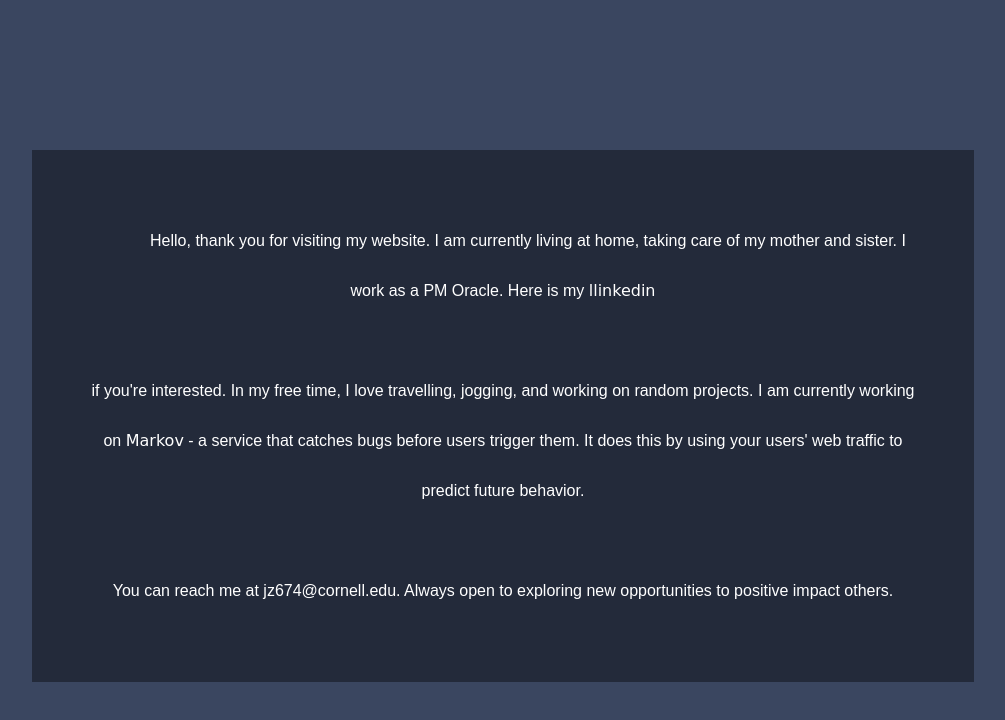
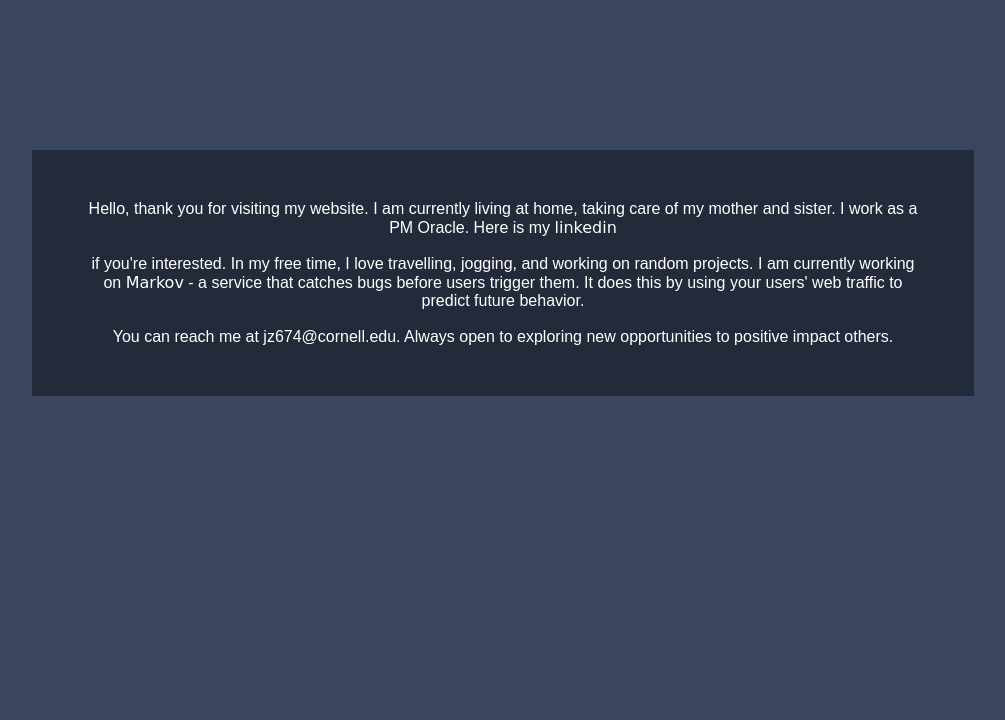
Before and after one commit to jz674/ResumeWebsite, a plain HTML site: page index.html in a window 1280 px wide. Shown: the whole page, without its empty margins (137-1142 px from the left). Drawn offline with Linux system fonts and the light colour scheme.

Commit message:
Update index.html

```diff
--- a/index.html
+++ b/index.html
@@ -29,10 +29,10 @@
 <div class= "box">
 <!-- <div id = "about"> -->
 <!--   <div id="aboutPar"> -->
-    <p>
+<!--     <p> -->
 <!--       <span> -->
       Hello, thank you for visiting my website. I am currently living at home, taking care of my mother and sister. I work as a PM Oracle.
-      Here is my <a href="https://www.linkedin.com/in/jz674/">llinkedin</a>
+      Here is my <a href="https://www.linkedin.com/in/jz674/">linkedin</a>
       <br>
       <br>
       if you're interested. In my free time, I love travelling, jogging, and working on random projects. I am currently
@@ -43,7 +43,7 @@
       You can reach me at jz674@cornell.edu. Always open to exploring new opportunities to positive impact others.
 
 <!--       </span> -->
-    </p>
+<!--     </p> -->
 <!--   </div>
 <!--   <img src="images/profile.jpg" alt="profile" id="profile"> -->
   <!-- took with on my professsional camera -->
```
